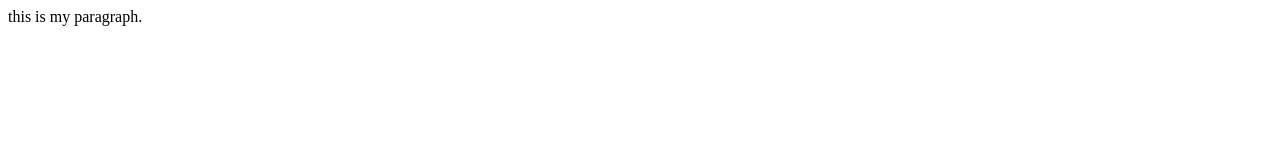
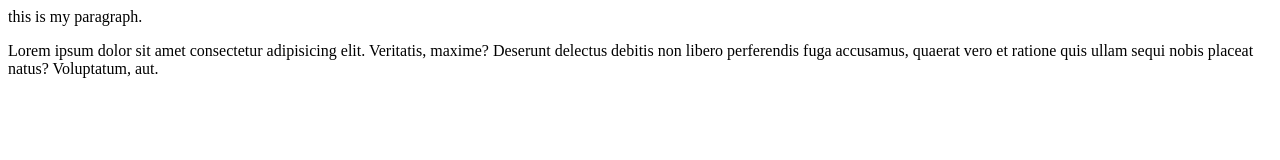
Before and after one commit to nidhinchristy/StudentID, a plain HTML site: page index.html in a window 1280 px wide. Drawn offline with Linux system fonts and the light colour scheme.

Commit message:
Second Commit

```diff
--- a/index.html
+++ b/index.html
@@ -1 +1,3 @@
 <p>this is my paragraph.</p>
+<p>Lorem ipsum dolor sit amet consectetur adipisicing elit. Veritatis, maxime? Deserunt delectus debitis non libero
+    perferendis fuga accusamus, quaerat vero et ratione quis ullam sequi nobis placeat natus? Voluptatum, aut.</p>
```
